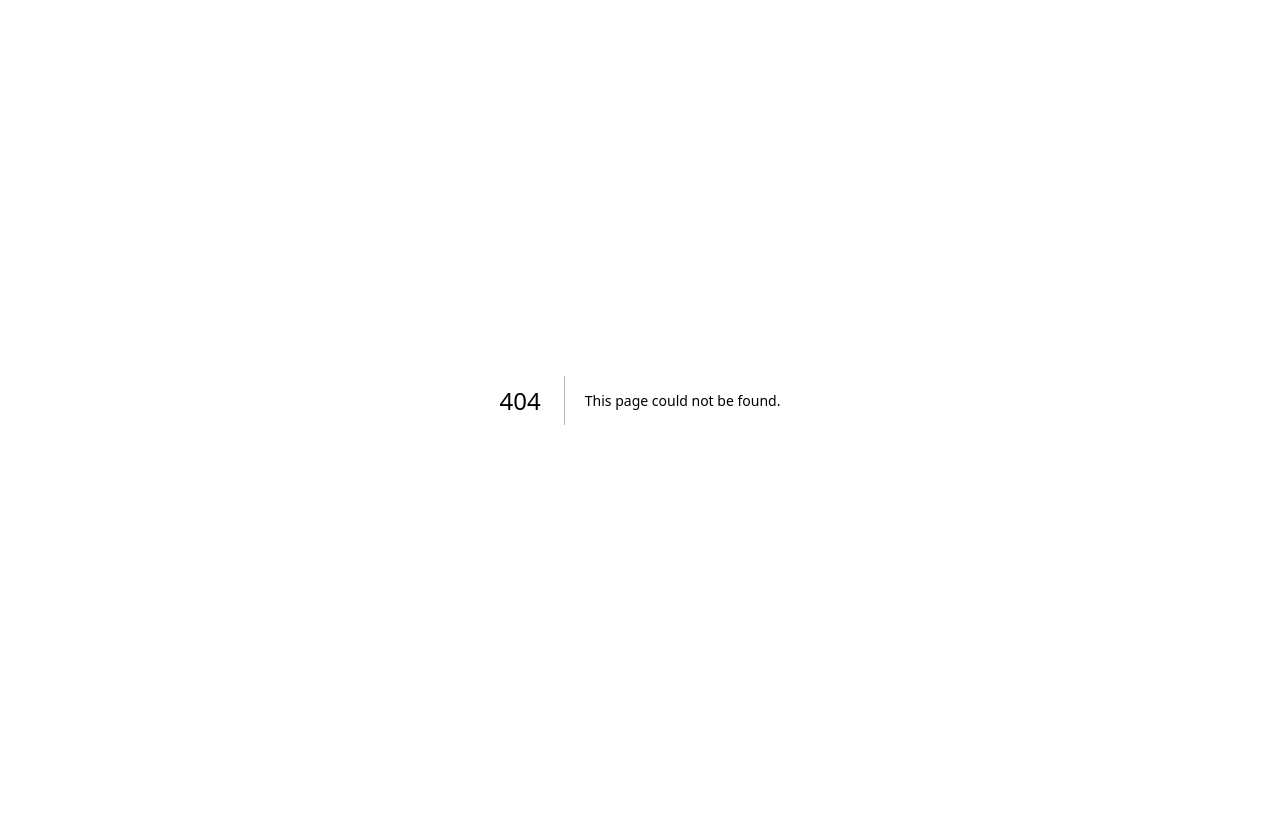
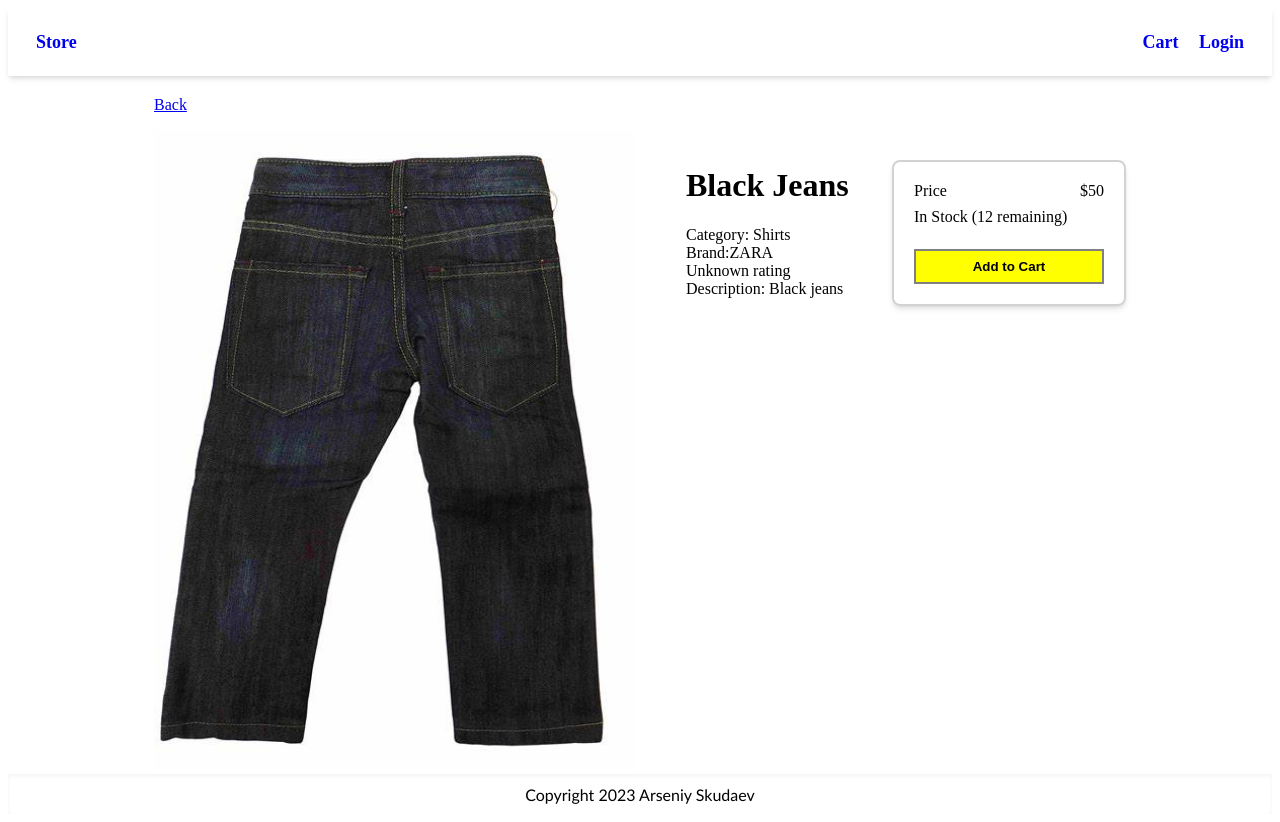
Before and after one commit to PG22Arseniy/ecommerce_nextjs_react_mongodb, a Next.js app in the folder ecommerce-project/: page /product/black-jeans in a window 1280 px wide. Before the commit this address had no page. Before the commit the page ends 800 px from the top, so only its background shows below. Built offline with nearby package versions, Linux system fonts and the light colour scheme.

Commit message:
product page with details and styles + custom button styled
product page with details and styles + custom button styled

```diff
--- a/ecommerce-project/package.json
+++ b/ecommerce-project/package.json
@@ -10,7 +10,6 @@
   },
   "dependencies": {
     "@types/node": "18.15.2",
-    "@types/react": "18.0.28",
     "@types/react-dom": "18.0.11",
     "eslint": "8.36.0",
     "eslint-config-next": "13.2.4",
@@ -20,6 +19,7 @@
     "typescript": "4.9.5"
   },
   "devDependencies": {
+    "@types/react": "^18.0.28",
     "sass": "^1.59.3"
   }
 }
--- /dev/null
+++ b/ecommerce-project/src/components/CustomButton.tsx
@@ -0,0 +1,18 @@
+import { DetailedHTMLProps, ButtonHTMLAttributes, forwardRef } from "react"
+
+// passing a type of <Button>
+export const CustomButton = forwardRef<HTMLButtonElement,
+DetailedHTMLProps<ButtonHTMLAttributes<HTMLButtonElement>,
+HTMLButtonElement>>(
+    ({className, children,  ...rest }, ref) => {
+
+    return(
+        <button
+            className={`customButton ${className}`}
+            {...rest}
+            ref = {ref}
+        >
+            {children}
+        </button>
+    )
+})
--- a/ecommerce-project/src/pages/_app.tsx
+++ b/ecommerce-project/src/pages/_app.tsx
@@ -3,6 +3,7 @@ import "../styles/Header.scss"
 import "../styles/Layout.scss"
 import "../styles/Footer.scss"
 import "../styles/Product.scss"
+import "../styles/customButton.scss"
 
 
 export default function App({ Component, pageProps }: AppProps) {
--- /dev/null
+++ b/ecommerce-project/src/pages/product/[slug].tsx
@@ -0,0 +1,89 @@
+import React from 'react'
+import { useRouter } from 'next/router'
+import { ProductProps } from '@/types'
+import { data } from '@/utils/data'
+import { Layout } from '@/components/Layout'
+import Link from 'next/link'
+import Image from 'next/image'
+import { CustomButton } from '@/components/CustomButton'
+
+
+const ProductScreen = () => {
+
+    const { query } = useRouter()
+    const { slug } = query
+    const product:ProductProps|undefined  = data.products.find(item => item.slug === slug)
+
+    if (product == null) return <div> Not Found </div>
+
+    return (
+        <Layout title={product.name}>
+            <div className="returnLink">
+                <Link href = "/">Back</Link>
+            </div>
+
+            <div className='productContent'>
+                <div className='imageArea'>
+                    {
+                        product.imageDir != null
+                        ? <Image
+                            src = {product.imageDir}
+                            alt={product.name}
+                            height={640}
+                            width={480}
+                           />
+                        : <div> {product.name} </div>
+                    }
+                </div>
+                <div className='deatailArea'>
+                    <ul>
+                        <li>
+                            <h1 className="productName"> {product.name} </h1>
+                        </li>
+                        <li>
+                            Category: {product.category}
+                        </li>
+                        <li>
+                            Brand:
+                            {
+                                product.brand!=null
+                                ? product.brand
+                                : " Unknown brand"
+                            }
+                        </li>
+
+                        <li>
+                            {
+                                product.rating!=null && product.numReviews!=null
+                                ? product.rating + "of " + product.numReviews + " reviews"
+                                : "Unknown rating"
+                            }
+                        </li>
+                        <li>
+                            Description: {product.description}
+                        </li>
+                    </ul>
+                </div>
+                <div className='card'>
+                    <div className='cardDetails'>
+                        <div>Price</div>
+                        <div>${product.price}</div>
+                    </div>
+                    <div className='cardDetails'>
+                        <div>
+                            {
+                                product.countInStock > 0
+                                ? `In Stock (${product.countInStock} remaining)`
+                                : "Unavailable"
+                            }
+                        </div>
+                    </div>
+                    <CustomButton className='addToCartBtn'> Add to Cart </CustomButton>
+                </div>
+            </div>
+        </Layout>
+    )
+
+}
+
+export default ProductScreen;
--- a/ecommerce-project/src/styles/Product.scss
+++ b/ecommerce-project/src/styles/Product.scss
@@ -1,7 +1,5 @@
 .itemCard{
     background-color: aqua;
-    box-shadow: 0 4px 6px -1px rgb(0 0 0 / 0.1), 0 2px 4px -2px rgb(0 0 0 / 0.1);
-    border-radius: 2rem;
 
     .itemImage{
         width: 250px;
@@ -31,3 +29,51 @@
         }
     }
 }
+
+.returnLink{
+    padding: 1rem 0;
+}
+
+.productContent {
+
+    display: grid;
+
+    @media (min-width: 768px) {
+        grid-template-columns: repeat(4, minmax(0, 1fr));
+        gap: 0.75rem;
+     }
+
+     .imageArea{
+
+        @media (min-width: 768px) {
+            grid-column: span 2 / span 2;
+        }
+     }
+
+     li {
+        overflow: hidden;
+     }
+
+     .card{
+        padding: 1.25rem;
+        height: fit-content;
+        margin-top: 30px;
+     }
+     .addToCartBtn{
+        margin-top: 15px;
+        width: 100%;
+    }
+}
+.card {
+    margin-bottom: 1.25rem;
+    display: block;
+    border-radius: 0.5rem;
+    border: 2px rgb(211, 210, 210) solid;
+    box-shadow: 0 4px 6px -1px rgb(0 0 0 / 0.1), 0 2px 4px -2px rgb(0 0 0 / 0.1);
+}
+
+.cardDetails{
+    margin-bottom: 0.5rem;
+    display: flex;
+    justify-content: space-between;
+}
--- /dev/null
+++ b/ecommerce-project/src/styles/customButton.scss
@@ -0,0 +1,17 @@
+
+.customButton{
+
+    background-color: yellow;
+    border: 2px gray solid;
+    padding: 0.5rem;
+    font-weight: bold;
+
+}
+
+.customButton:hover{
+    background-color: rgb(103, 233, 103);
+}
+
+.customButton:disabled{
+    background-color: gray;
+}
```
Also changed, not shown: ecommerce-project/src/components/ProductItem.tsx (+4 -3 lines), 1 other file (tests, documents, lock files or other folders).
